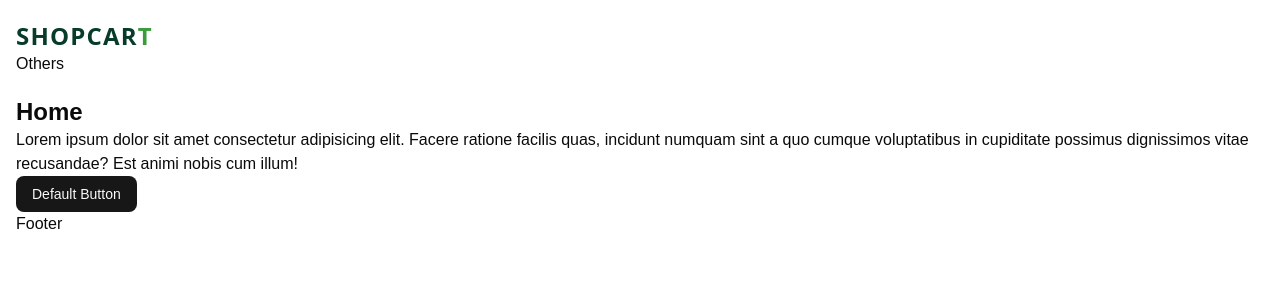
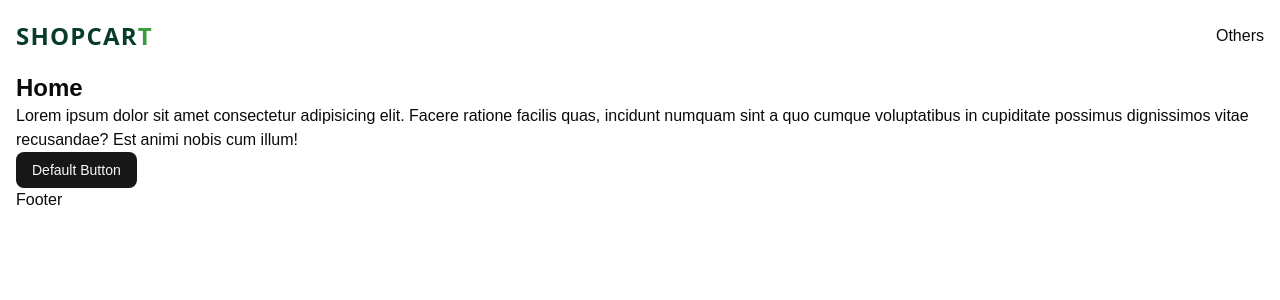
Before and after one commit to Roshen-Perera/nintrix-app, a Next.js app: page / in a window 1280 px wide. Shown: the top 300 px of the page. Built offline with nearby package versions, Linux system fonts and the light colour scheme.

Commit message:
fix: add flex layout to Container in Header for improved alignment

```diff
--- a/components/Header.tsx
+++ b/components/Header.tsx
@@ -6,7 +6,7 @@ import HeaderMenu from "./HeaderMenu";
 const Header = () => {
   return (
     <header className="bg-white py-5 ">
-      <Container>
+      <Container className="flex items-center justify-between">
         <Logo />
         <HeaderMenu />
         <div>Others</div>
```
